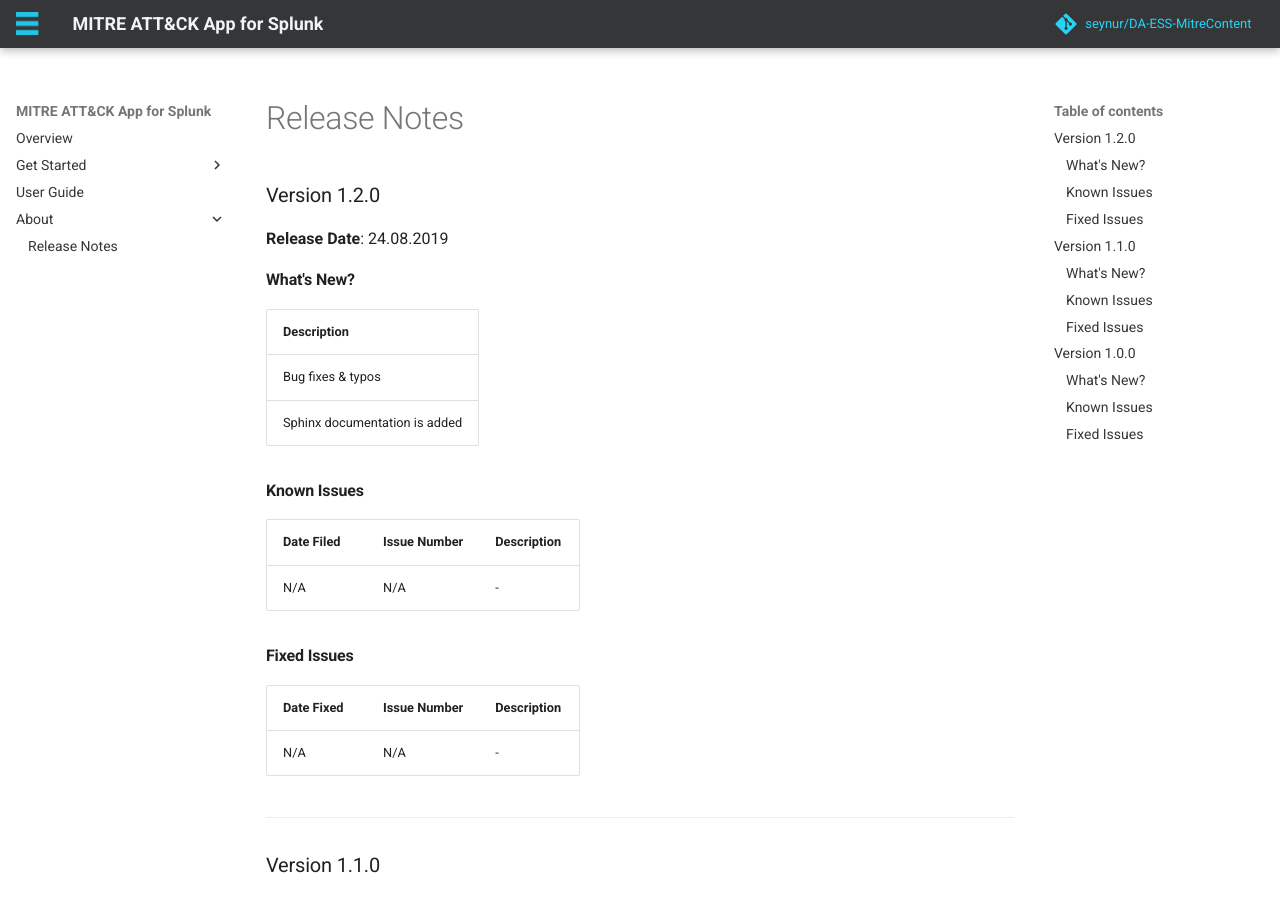
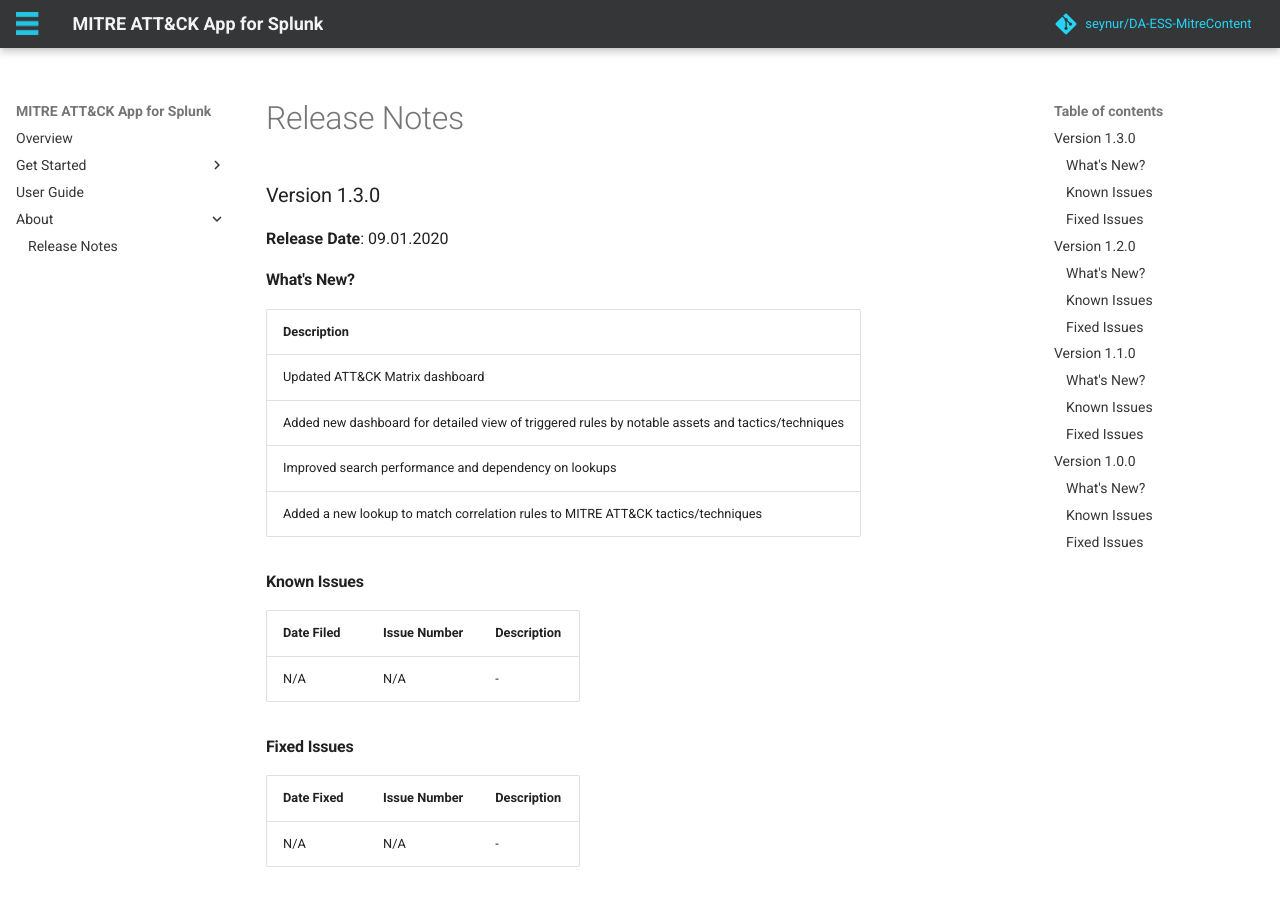
Before and after one commit to Oykucann/mitre-app-for-splunk-docs, an MkDocs documentation site: the page built from docs/release_notes.md, in a window 1280 px wide and 900 px high. Built offline with MkDocs 1.6.1 and Material for MkDocs 9.7.7, drawn with Linux system fonts in a browser that asks for light colours; comment, search, counter and statistics services are not loaded; the version menu is left out.

Commit message:
Update release_notes.md

```diff
--- a/docs/release_notes.md
+++ b/docs/release_notes.md
@@ -1,8 +1,36 @@
 ---
 title: Release Notes
 layout: documentation
-latest_version: 1.2.0
+latest_version: 1.3.0
 ---
+
+### Version 1.3.0
+**Release Date**: 09.01.2020
+
+#### What's New?
+
+| Description |
+| ------------------------
+| Updated ATT&CK Matrix dashboard
+| Added new dashboard for detailed view of triggered rules by notable assets and tactics/techniques
+| Improved search performance and dependency on lookups
+| Added a new lookup to match correlation rules to MITRE ATT&CK tactics/techniques
+
+#### Known Issues
+
+| Date Filed    | Issue Number      | Description |
+| ------------- | ----------------  | ----------------------
+| N/A    | N/A          | -
+
+
+#### Fixed Issues
+
+| Date Fixed    | Issue Number      | Description |
+| ------------- | ----------------  | ----------------------
+| N/A    | N/A	          | -
+
+---
+
 ### Version 1.2.0
 **Release Date**: 24.08.2019
 
```
